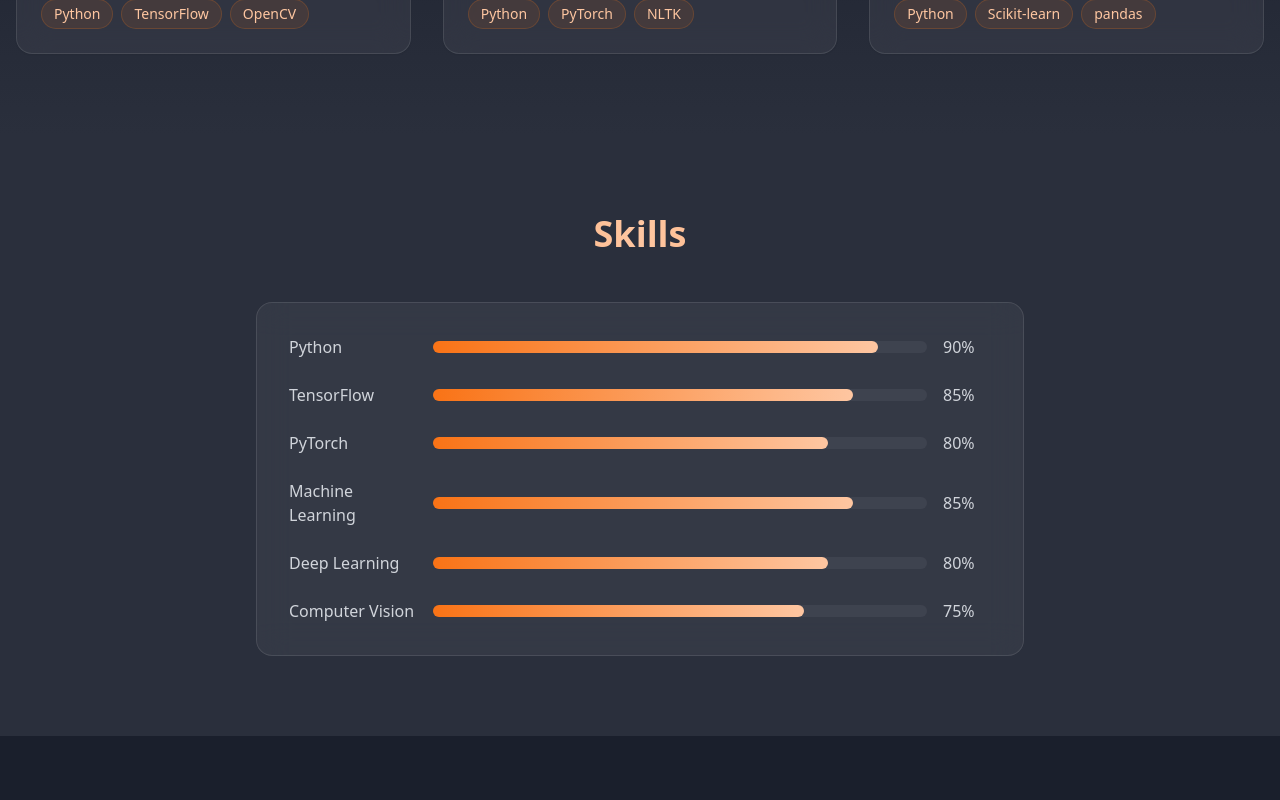
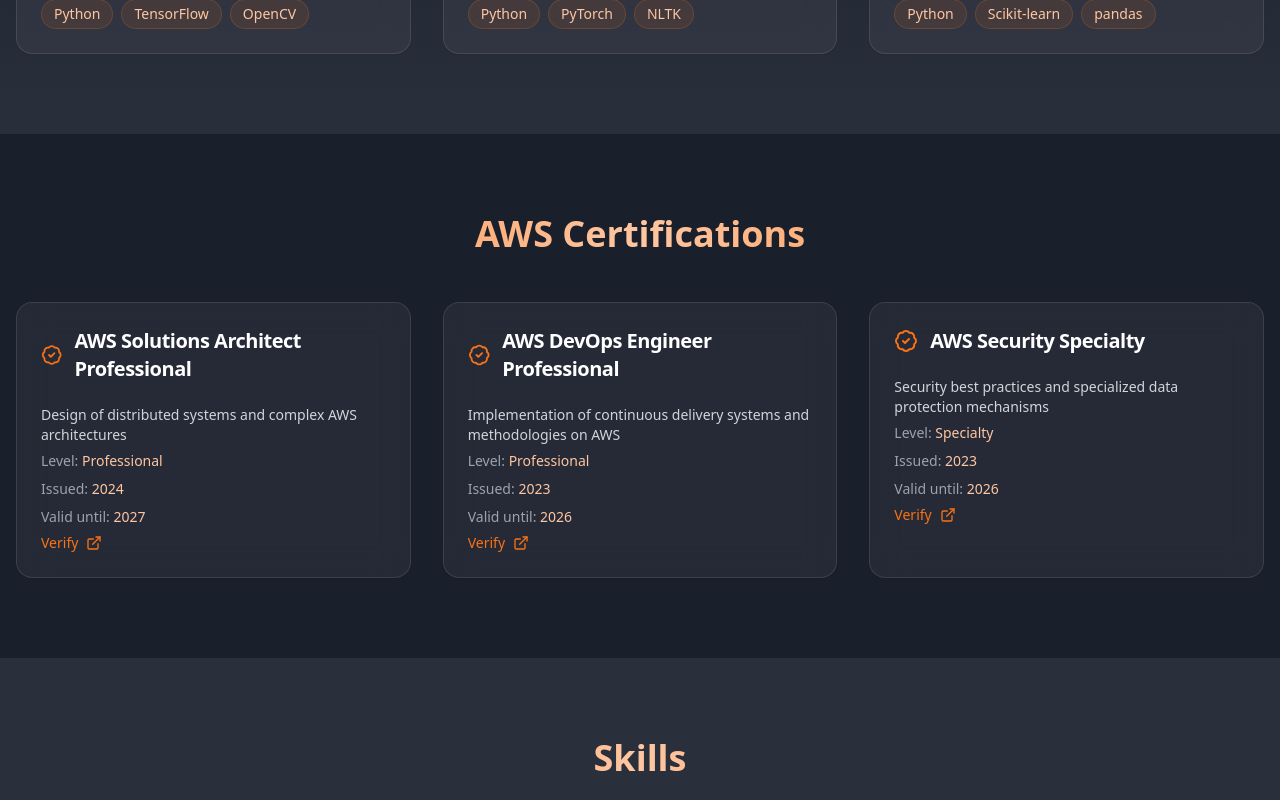
Before and after one commit to PaulCertified/main, a React (Vite) app: page / in a window 1280 px wide. Shown: the part 1460-2260 px from the top of the page. Built offline with nearby package versions, Linux system fonts and the light colour scheme.

Commit message:
Add feature
This commit adds a new feature.  Further details are not provided.

```diff
--- /dev/null
+++ b/src/components/CertificatesSection.tsx
@@ -0,0 +1,95 @@
+
+import { motion } from "framer-motion";
+import { BadgeCheck, ExternalLink } from "lucide-react";
+import { Card, CardHeader, CardTitle, CardDescription } from "@/components/ui/card";
+
+const certificates = [
+  {
+    name: "AWS Solutions Architect Professional",
+    issueDate: "2024",
+    validUntil: "2027",
+    level: "Professional",
+    description: "Design of distributed systems and complex AWS architectures",
+    verificationUrl: "https://aws.amazon.com/verification",
+  },
+  {
+    name: "AWS DevOps Engineer Professional",
+    issueDate: "2023",
+    validUntil: "2026",
+    level: "Professional",
+    description: "Implementation of continuous delivery systems and methodologies on AWS",
+    verificationUrl: "https://aws.amazon.com/verification",
+  },
+  {
+    name: "AWS Security Specialty",
+    issueDate: "2023",
+    validUntil: "2026",
+    level: "Specialty",
+    description: "Security best practices and specialized data protection mechanisms",
+    verificationUrl: "https://aws.amazon.com/verification",
+  },
+];
+
+const CertificatesSection = () => {
+  return (
+    <section id="certificates" className="py-20 bg-[#1A1F2C]">
+      <div className="container mx-auto px-4">
+        <motion.h2
+          initial={{ opacity: 0, y: 20 }}
+          whileInView={{ opacity: 1, y: 0 }}
+          transition={{ duration: 0.5 }}
+          viewport={{ once: true }}
+          className="text-4xl font-bold text-center mb-12 bg-clip-text text-transparent bg-gradient-to-r from-primary via-primary-light to-primary"
+        >
+          AWS Certifications
+        </motion.h2>
+        <div className="grid grid-cols-1 md:grid-cols-2 lg:grid-cols-3 gap-8">
+          {certificates.map((cert, index) => (
+            <motion.div
+              key={cert.name}
+              initial={{ opacity: 0, y: 20 }}
+              whileInView={{ opacity: 1, y: 0 }}
+              transition={{ duration: 0.5, delay: index * 0.1 }}
+              viewport={{ once: true }}
+            >
+              <Card className="glass-effect hover:shadow-glow transition-all duration-300 h-full group">
+                <CardHeader>
+                  <div className="flex items-center gap-3 mb-4">
+                    <BadgeCheck className="w-6 h-6 text-primary" />
+                    <CardTitle className="text-xl font-semibold text-white">
+                      {cert.name}
+                    </CardTitle>
+                  </div>
+                  <CardDescription className="text-gray-300">
+                    {cert.description}
+                  </CardDescription>
+                  <div className="mt-4 space-y-2">
+                    <p className="text-sm text-gray-400">
+                      Level: <span className="text-primary-light">{cert.level}</span>
+                    </p>
+                    <p className="text-sm text-gray-400">
+                      Issued: <span className="text-primary-light">{cert.issueDate}</span>
+                    </p>
+                    <p className="text-sm text-gray-400">
+                      Valid until: <span className="text-primary-light">{cert.validUntil}</span>
+                    </p>
+                  </div>
+                  <a
+                    href={cert.verificationUrl}
+                    target="_blank"
+                    rel="noopener noreferrer"
+                    className="inline-flex items-center gap-2 mt-4 text-sm text-primary hover:text-primary-light transition-colors"
+                  >
+                    Verify <ExternalLink className="w-4 h-4" />
+                  </a>
+                </CardHeader>
+              </Card>
+            </motion.div>
+          ))}
+        </div>
+      </div>
+    </section>
+  );
+};
+
+export default CertificatesSection;
--- a/src/pages/Index.tsx
+++ b/src/pages/Index.tsx
@@ -1,8 +1,10 @@
+
 import HeroSection from "@/components/HeroSection";
 import AboutSection from "@/components/AboutSection";
 import ProjectsSection from "@/components/ProjectsSection";
 import SkillsSection from "@/components/SkillsSection";
 import ContactSection from "@/components/ContactSection";
+import CertificatesSection from "@/components/CertificatesSection";
 
 const Index = () => {
   return (
@@ -10,6 +12,7 @@ const Index = () => {
       <HeroSection />
       <AboutSection />
       <ProjectsSection />
+      <CertificatesSection />
       <SkillsSection />
       <ContactSection />
     </main>
```
